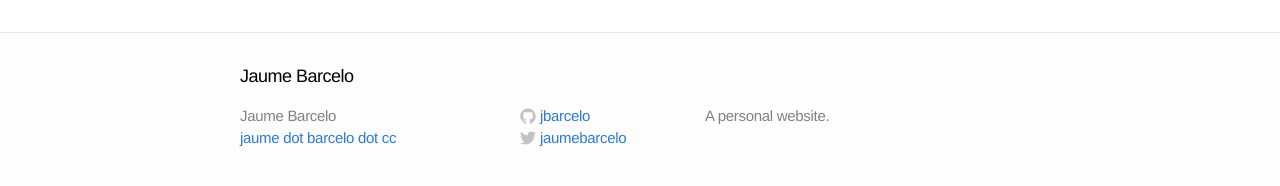
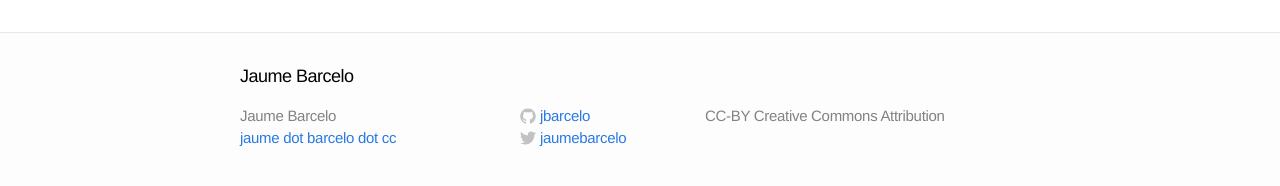
Before and after one commit to jbarcelo/old_jbarcelo.github.io, a Jekyll site: the page built from index.html, in a window 1280 px wide. Shown: the part 402-588 px from the top of the page. Built offline with Jekyll 4.4.1, drawn with Linux system fonts in a browser that asks for light colours.

Commit message:
changed license

```diff
--- a/_config.yml
+++ b/_config.yml
@@ -1,7 +1,7 @@
 # Site settings
 title: Jaume Barcelo
 email: jaume dot barcelo dot cc
-description: "A personal website."
+description: "CC-BY Creative Commons Attribution"
 baseurl: ""
 url: "http://jaume.barcelo.cc"
 twitter_username: jaumebarcelo
```
